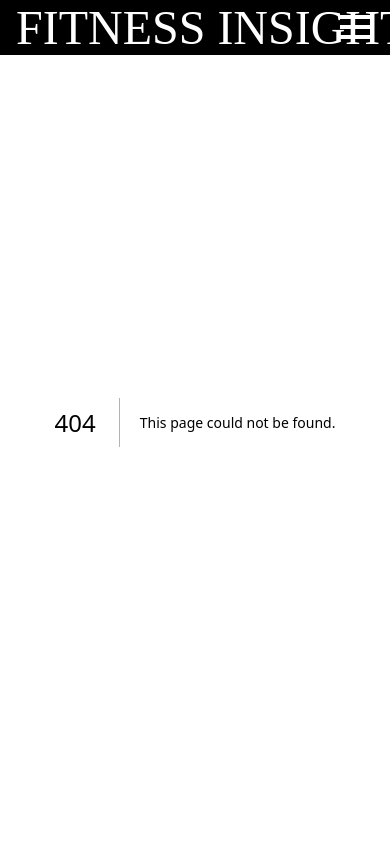
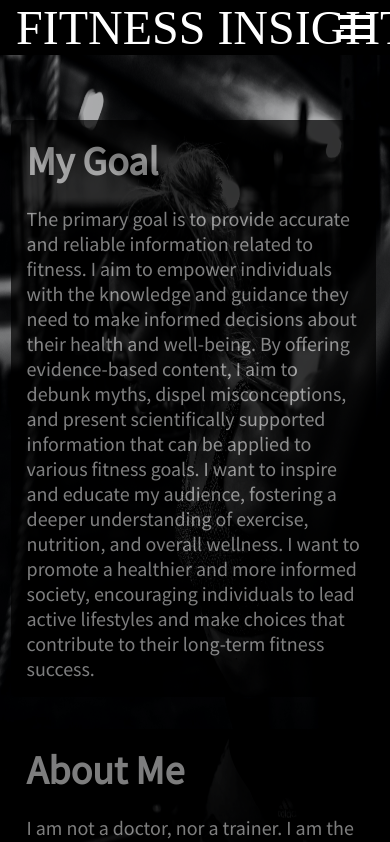
Before and after one commit to pranay-pathania/FitnessInsights, a Next.js app in the folder frontend/: page /about in a window 390 px wide. Before the commit this address had no page. Shown: the top 842 px of the page. Built offline with nearby package versions, Linux system fonts and the light colour scheme; a web font is replaced by a local one.

Commit message:
added the about page
added the about page, completely styled and what i deem 'responsive'.  created the respective components and added styling to them as well. modified the navbar z-index so it is always at the top, while content flows below it.

```diff
--- /dev/null
+++ b/frontend/components/AboutSection/AboutSection.module.css
@@ -0,0 +1,36 @@
+/* IMPORT */
+@import url('https://fonts.googleapis.com/css2?family=Source+Sans+Pro&display=swap');
+
+
+/* SECTION ITEM STYLING */
+
+.section_heading {
+    font-family: 'Source Sans Pro', sans-serif;
+    font-size: 3rem;
+    margin-bottom: 0.5em;
+}
+
+.section_para {
+    font-family: 'Source Sans Pro', sans-serif;
+    font-size: 1.5rem;
+}
+
+/* MEDIA QUERIES */
+
+@media screen and (max-width: 650px) {
+    .section_heading{
+        font-size: 2rem;
+    }
+    .section_para{
+        font-size: 1rem;
+    }
+}
+
+@media screen and (max-width: 1110px) {
+    .section_heading{
+        font-size: 2.5rem;
+    }
+    .section_para{
+        font-size: 1.25rem;
+    }
+}
--- /dev/null
+++ b/frontend/components/AboutSection/AboutSection.tsx
@@ -0,0 +1,34 @@
+// IMPORTS
+import styles from './AboutSection.module.css'
+import { AboutInterface } from '@/utils'
+
+
+// SECTION component
+const AboutSection: React.FC<AboutInterface> = (props: AboutInterface) => {
+    return <section className='section'>
+        <h1 className={styles.section_heading}>{props.title}</h1>
+        <p className={styles.section_para}>{props.paragraph}</p>
+        <style jsx>{`
+            .section {
+                width: ${props.width_percent}%;
+                background: #000000;
+                border-radius: 5px;
+                color: #ffffff;
+                padding: 1em;
+                opacity: 0.7;
+            }
+            .section:hover{
+                opacity: 1.0;
+                transition: opacity 0.2s ease-in-out;
+            }
+            @media screen and (max-width: 1110px) {
+                .section {
+                    width: 90%;
+                    margin: 1em;
+                }
+            }
+        `}</style>
+    </section>
+}
+
+export default AboutSection
--- a/frontend/components/Navbar/Navbar.module.css
+++ b/frontend/components/Navbar/Navbar.module.css
@@ -15,6 +15,7 @@
     display: flex;
     flex-direction: row;
     align-items: center;
+    z-index: 1000;
 }
 
 .navbar_links {
--- a/frontend/components/Navbar/Navbar.tsx
+++ b/frontend/components/Navbar/Navbar.tsx
@@ -35,7 +35,7 @@ const Navbar: React.FC<{}> = () => {
       <div className='nav_links_container'>
         <Link href="/" className={styles.navbar_links}>HOME</Link>
         <Link href="/" className={styles.navbar_links}>EXPLORE</Link>
-        <Link href="/" className={styles.navbar_links}>ABOUT</Link>
+        <Link href="/about" className={styles.navbar_links}>ABOUT</Link>
         <Link href="/" className={styles.navbar_links}>FEEDBACK</Link>
 
         {/* style jsx for dynamic styling - toggling visibility of menu */}
--- /dev/null
+++ b/frontend/src/pages/about.tsx
@@ -0,0 +1,26 @@
+// IMPORTS
+import AboutSection from '../../components/AboutSection/AboutSection'
+import styles from '../styles/About.module.css'
+import { goalSection, aboutMeSection } from '@/utils'
+import Head from 'next/head'
+
+
+// ABOUT page layout
+const About: React.FC<{}> = () => {
+    return <>
+        <Head>
+            <title>FITNESS INSIGHTS | About</title>
+            <meta name="description" content="Generated by create next app" />
+            <meta name="viewport" content="width=device-width, initial-scale=1" />
+            <link rel="icon" href="/favicon.ico" />
+        </Head>
+        <div className={styles.body}>
+            <div className={styles.main_container}>
+                <AboutSection {...goalSection} />
+                <AboutSection {...aboutMeSection} />
+            </div>
+        </div>
+    </>
+}
+
+export default About
--- /dev/null
+++ b/frontend/src/styles/About.module.css
@@ -0,0 +1,63 @@
+/* main background of the about page */
+.body {
+    width: 100%;
+    height: 100vh;
+    display: flex;
+    justify-content: center;
+    align-items: center;
+    background: url('../../public/Images/About-bg.jpg') no-repeat;
+    background-size: 100vw 100vh;
+    opacity: 0.7;
+}
+
+/* contains the sections */
+.main_container {
+    /* border: 2px solid red; */   /* only used while developement */
+    display: flex;
+    flex-direction: row;
+    justify-content: space-around;
+    width: 95%;
+    max-width: 1110px;
+    padding: 0.5em;
+    position: relative;
+    top: 3em;
+
+}
+
+
+/* MEDIA QUERIES */
+@media screen and (max-width: 1110px) {
+    .main_container {
+        flex-direction: column;
+        justify-content: center;
+        align-items: center;
+    }
+
+    .body {
+        display: block;
+        padding-top: 5em;
+        background: url('../../public/Images/About-bg-mobile.jpg');
+        background-size: 100vw 100vh;
+        background-repeat: repeat;
+    }
+}
+
+@media screen and (max-width: 650px) {
+    .body {
+        padding-top: 3em;
+    }
+}
+
+@media screen and (min-width: 1110px) and (max-height: 675px){
+    .body {
+        position: absolute;
+        top: 5em;
+    }
+}
+
+@media screen and (min-width: 1110px) and (max-height: 520px){
+    .body {
+        position: absolute;
+        top: 6em;
+    }
+}
--- a/frontend/src/styles/globals.css
+++ b/frontend/src/styles/globals.css
@@ -2,3 +2,7 @@
   margin: 0;
   padding: 0;
 }
+
+body{
+  background: #000000;
+}
--- /dev/null
+++ b/frontend/src/utils.ts
@@ -0,0 +1,19 @@
+// ABOUT PAGE DATA
+
+export interface AboutInterface {
+    title: string,
+    paragraph: string,
+    width_percent: number
+}
+
+export const goalSection: AboutInterface = {
+    title: "My Goal",
+    paragraph: "The primary goal is to provide accurate and reliable information related to fitness. I aim to  empower individuals with the knowledge and guidance they need to make informed decisions about their health and well-being. By offering evidence-based content, I aim to debunk myths, dispel misconceptions, and present scientifically supported information that can be applied to various fitness goals. I want to inspire and educate my audience, fostering a deeper understanding of exercise, nutrition, and overall wellness. I want to promote a healthier and more informed society, encouraging individuals to lead active lifestyles and make choices that contribute to their long-term fitness success.",
+    width_percent: 50
+}
+
+export const aboutMeSection: AboutInterface = {
+    title: "About Me",
+    paragraph: "I am not a doctor, nor a trainer. I am the average college student who has made changes to his body following prinicples I learnt throughout my journey to my goal, which was to lose weigth at the time. I got plenty of great advise, I commited plenty mistakes, and through this platform I aim to help anyone willing to undergo a body transformation. I created this platform to have all my knowledge in an easy-to-access place available to all.",
+    width_percent: 30
+}
```
Also changed, not shown: frontend/public/Images/About-bg-mobile.jpg (added), 1 other file (tests, documents, lock files or other folders).
